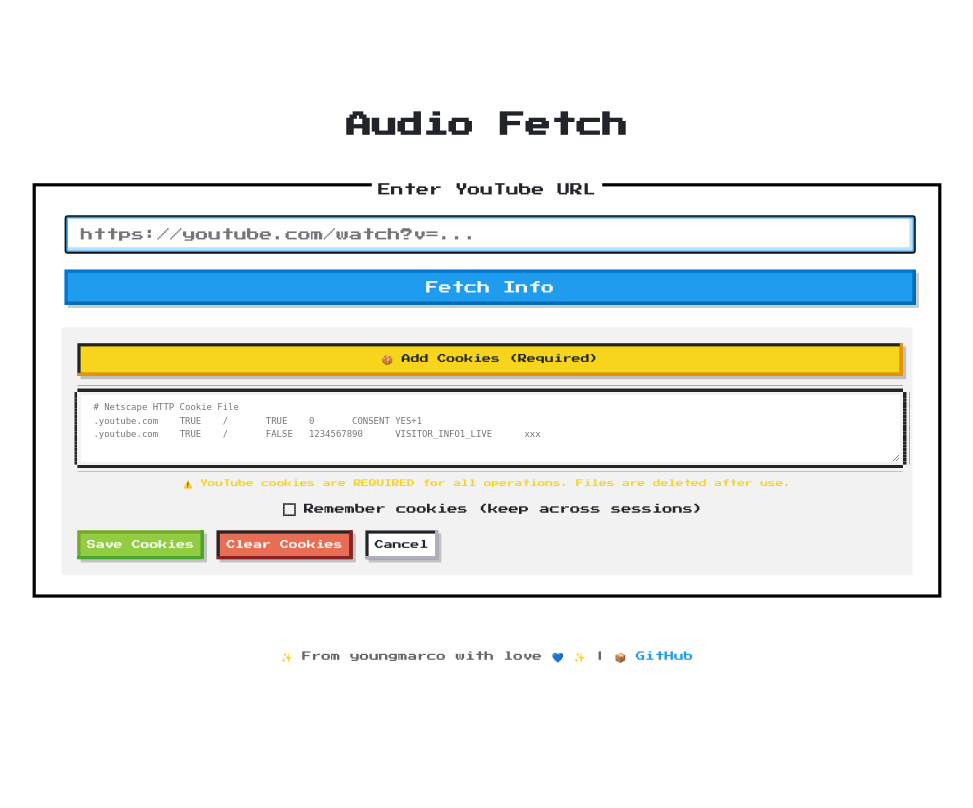
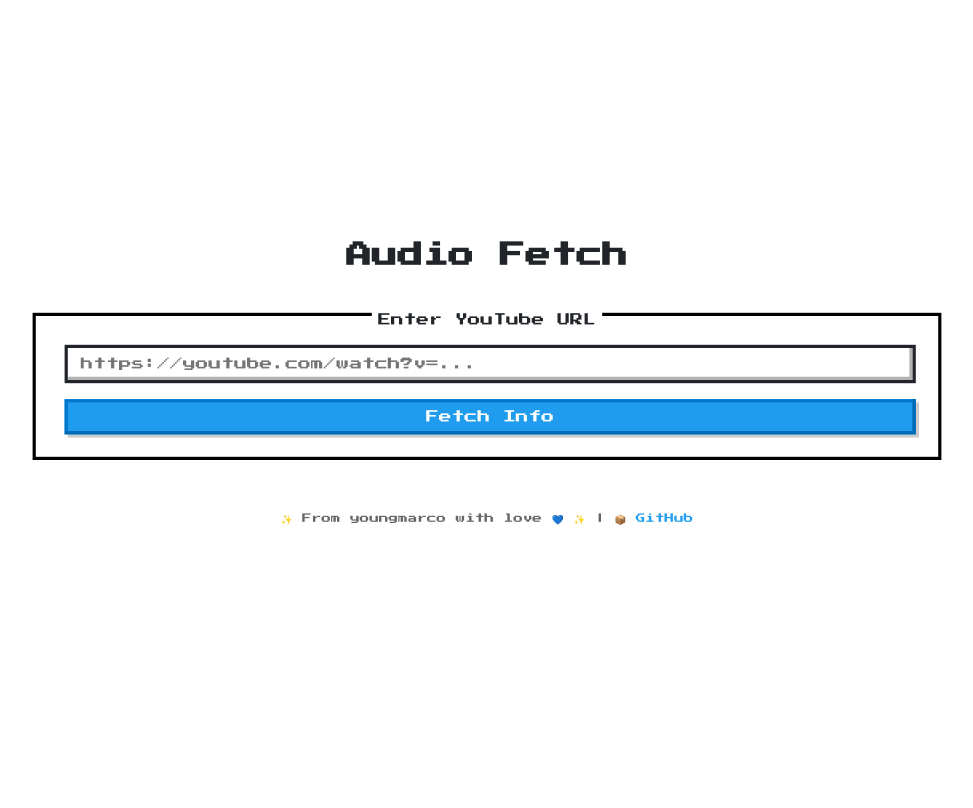
Before and after one commit to marcomoi395/audio-fetch, a FastAPI app: page / in a window 1280 px wide. Shown: the whole page, without its empty margins (153-1126 px from the left). After the commit the page ends 525 px from the top, so only its background shows below. Run offline with FastAPI, Linux system fonts and the light colour scheme; some libraries are stand-ins or nearby versions.

Commit message:
refactor: remove cookie UI elements from HTML template
- Remove cookie section with textarea and buttons (lines 47-80)
- Remove cookie status indicator (lines 164-167)
- Remove cookie security dialog (lines 182-202)
- Remove cookies.js script reference (line 206)
- Phase 4 complete: cookie UI removed

```diff
--- a/templates/index.html
+++ b/templates/index.html
@@ -44,40 +44,6 @@
                     <button id="fetch-btn" class="nes-btn is-primary">Fetch Info</button>
                 </div>
 
-                <!-- Optional Cookies Section -->
-                <div class="cookies-section" style="margin-top: 1rem;">
-                    <button id="add-cookies-btn" class="nes-btn is-warning" style="font-size: 0.7rem; margin-bottom: 0.5rem;">
-                        🍪 Add Cookies (Required)
-                    </button>
-                    <div id="cookies-container" style="margin-top: 0.5rem;">
-                        <textarea
-                            id="youtube-cookies"
-                            class="nes-textarea"
-                            rows="4"
-                            placeholder="# Netscape HTTP Cookie File&#10;.youtube.com	TRUE	/	TRUE	0	CONSENT	YES+1&#10;.youtube.com	TRUE	/	FALSE	1234567890	VISITOR_INFO1_LIVE	xxx"
-                            style="font-family: monospace; font-size: 0.7rem; resize: vertical;"
-                        ></textarea>
-                        <p class="nes-text is-warning" style="font-size: 0.6rem; margin-top: 0.5rem;">
-                            ⚠️ YouTube cookies are REQUIRED for all operations. Files are deleted after use.
-                        </p>
-
-                        <!-- Remember Cookies Checkbox -->
-                        <label style="font-size: 0.8rem; margin-top: 0.5rem; display: block;">
-                            <input type="checkbox" class="nes-checkbox" id="persist-cookies-checkbox">
-                            <span>Remember cookies (keep across sessions)</span>
-                        </label>
-
-                        <!-- Cookie Action Buttons -->
-                        <div style="margin-top: 0.75rem; display: flex; gap: 0.5rem; flex-wrap: wrap;">
-                            <button id="save-cookies-btn" class="nes-btn is-success" style="font-size: 0.7rem;">Save Cookies</button>
-                            <button id="clear-cookies-btn" class="nes-btn is-error" style="font-size: 0.7rem;">Clear Cookies</button>
-                            <button id="cancel-cookies-btn" class="nes-btn" style="font-size: 0.7rem;">Cancel</button>
-                        </div>
-
-                        <!-- Cookie Status Message Area -->
-                        <div id="cookie-status-message" style="display: none; margin-top: 0.5rem; font-size: 0.7rem;"></div>
-                    </div>
-                </div>
             </section>
 
             <!-- Loading State -->
@@ -161,10 +127,6 @@
         </main>
 
         <!-- Footer -->
-        <!-- Cookie Status Indicator -->
-        <div id="cookie-status-indicator" class="nes-badge" style="display: none; position: fixed; bottom: 80px; right: 20px; background: #92cc41; padding: 0.5rem 1rem; font-size: 0.7rem;">
-            <span class="is-success">🍪 Cookies Active</span>
-        </div>
 
         <!-- Footer -->
         <footer class="footer">
@@ -179,29 +141,7 @@
 
 
     <!-- Security Warning Dialog -->
-    <dialog id="cookie-security-dialog" class="nes-dialog">
-        <form method="dialog">
-            <p class="title">⚠️ Cookie Security Warning</p>
-            <p style="font-size: 0.8rem; line-height: 1.6;">
-                Before proceeding, please understand:
-            </p>
-            <ul style="font-size: 0.75rem; line-height: 1.8; margin: 1rem 0;">
-                <li>🔒 Cookies are stored in your browser only (localStorage/sessionStorage)</li>
-                <li>📤 Cookies are sent to the server for each request</li>
-                <li>📁 Server creates temporary files that are deleted after use</li>
-                <li>📝 Cookie content may appear in server debug logs</li>
-                <li>⚠️ Only use cookies you trust and understand the risks</li>
-            </ul>
-            <p style="font-size: 0.75rem; margin-top: 1rem;">
-                🔍 Source code: <a href="https://github.com/youngmarco/audio-fetch" target="_blank" rel="noopener noreferrer" style="color: #209cee;">github.com/youngmarco/audio-fetch</a>
-            </p>
-            <menu class="dialog-menu" style="margin-top: 1.5rem;">
-                <button class="nes-btn is-primary" style="font-size: 0.8rem;">I Understand</button>
-            </menu>
-        </form>
-    </dialog>
 
     <!-- Scripts -->
     <script src="/static/js/audio.js"></script>
-    <script src="/static/js/cookies.js"></script>
     <script src="/static/js/app.js"></script>
```
